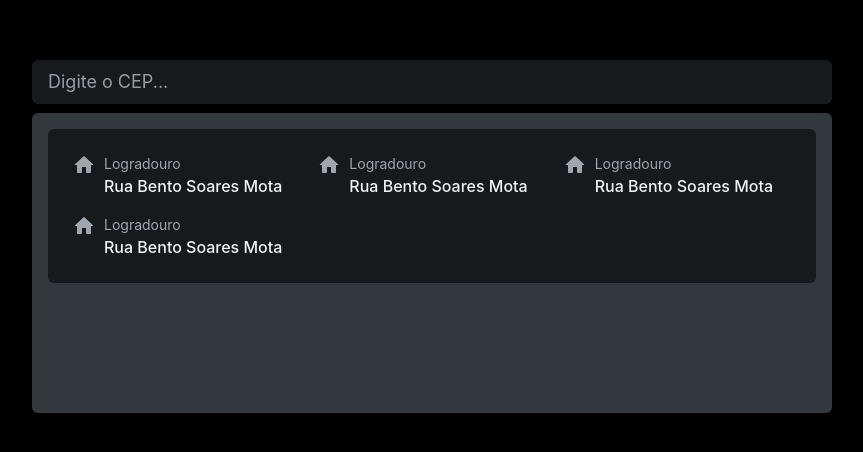
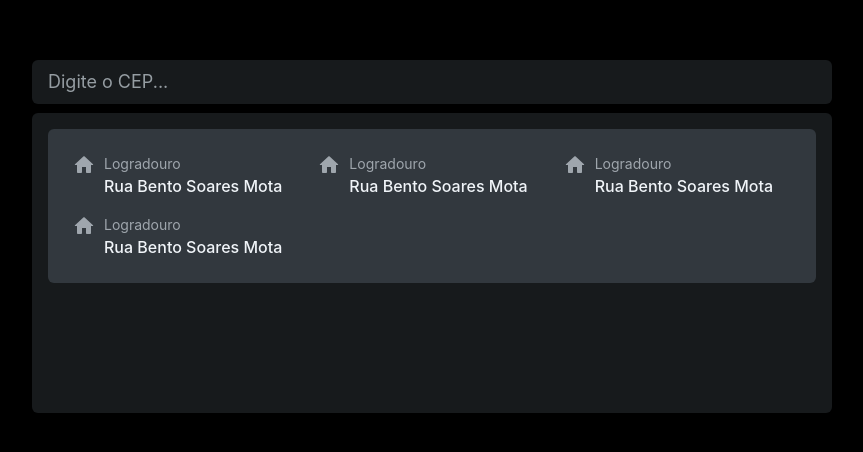
Before and after one commit to DouglasDans/buscaCEP, a Next.js app: page / in a window 1280 px wide. Shown: the part 164-616 px from the top of the page, without its empty margins (208-1071 px from the left). Built offline with nearby package versions, Linux system fonts and the light colour scheme; no server answers.

Commit message:
CepDadosGrid | Refatoração - Corrigido colocação dos contêineres

```diff
--- a/src/app/page.tsx
+++ b/src/app/page.tsx
@@ -9,7 +9,7 @@ export default function Home() {
 
         <BarraPesquisa/>
 
-        <Box sx={styles.cepContainer} p={2} bgcolor={'background.level2'}>
+        <Box sx={styles.cepContainer} p={2} bgcolor={'background.level1'}>
           <CepDadosGrid/>
         </Box>
       </Box>
--- a/src/components/CepDadosGrid/CepDadosGrid.tsx
+++ b/src/components/CepDadosGrid/CepDadosGrid.tsx
@@ -1,4 +1,4 @@
-import { Box, Skeleton } from '@mui/joy'
+import { Box } from '@mui/joy'
 import React from 'react'
 import ItemCep from './ItemCep/ItemCep'
 
@@ -6,7 +6,7 @@ type Props = {}
 
 export default function CepDadosGrid({}: Props) {
    return (
-      <Box bgcolor={'background.level1'} sx={styles.gridCepDados} p={2}>
+      <Box bgcolor={'background.level2'} sx={styles.gridCepDados} p={2}>
          <ItemCep/>
          <ItemCep/>
          <ItemCep/>
--- a/src/components/CepDadosGrid/ItemCep/ItemCep.tsx
+++ b/src/components/CepDadosGrid/ItemCep/ItemCep.tsx
@@ -1,4 +1,4 @@
-import { Delete, Home, HomeRounded } from '@mui/icons-material'
+import { HomeRounded } from '@mui/icons-material'
 import { Box, Typography } from '@mui/joy'
 import React from 'react'
 
```
